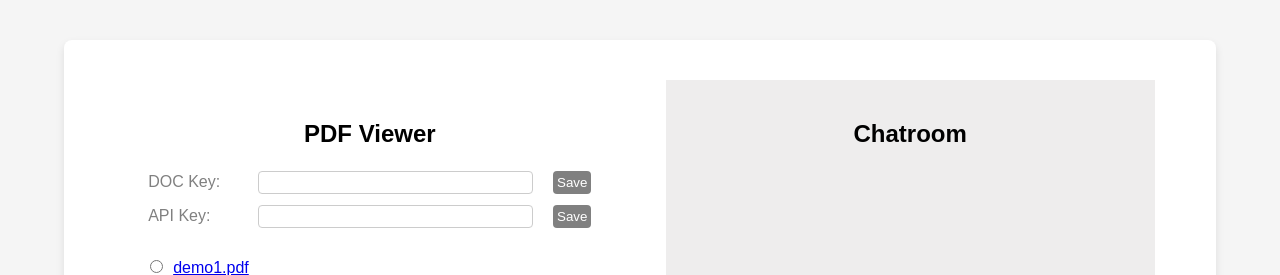
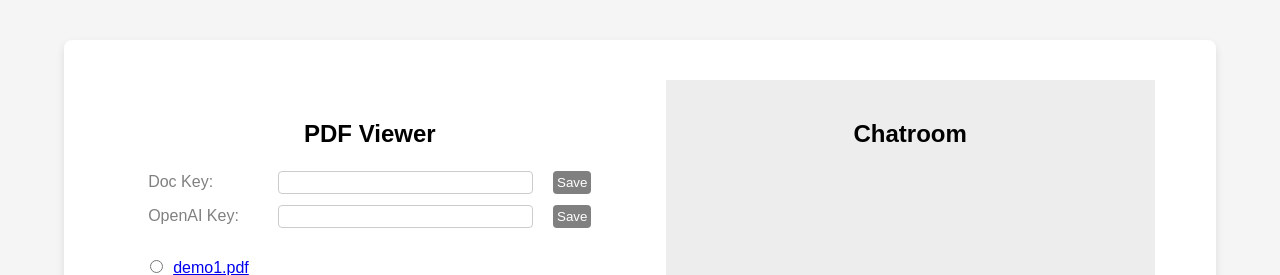
Before and after one commit to Chia-Chi-Shen/mstw-2025-TechWorkshop, a React (Create React App) app: page / in a window 1280 px wide. Shown: the top 275 px of the page. Built offline with nearby package versions, Linux system fonts and the light colour scheme; the HTML template or start-up script is replaced by a standard one.

Commit message:
fix: input field naming

```diff
--- a/src/App.css
+++ b/src/App.css
@@ -46,11 +46,11 @@ h1 {
 
 .key-label {
   color: grey;
-  width: 90px;
+  width: 110px;
 }
 
 .key-input {
-  width: 100px;
+  width: 90px;
   padding: 3px;
   border: 1px solid #ccc;
   border-radius: 4px;
@@ -140,6 +140,11 @@ h1 {
   font: inherit;
 }
 
+.chat-box textarea:focus {
+  outline: none;
+  border-color: #30a2cc;
+}
+
 .chat-box button {
   padding: 10px;
   background-color: #30a2cc;
--- a/src/App.js
+++ b/src/App.js
@@ -29,7 +29,7 @@ function App() {
 
   const sendQuestion = async () => {
     if (!openAiKey) {
-      window.alert('Please enter the API Key');
+      window.alert('Please enter the OpenAI Key');
       return;
     }
     if (!docKey) {
@@ -87,11 +87,11 @@ function App() {
   }
 
   const handleOpenAiKey = () => {
-    const target = document.querySelector('.api-key')
+    const target = document.querySelector('.openai-key')
     const OpenAiKey = target.value;
     localStorage.setItem('OpenAiKey', OpenAiKey);
     setOpenAiKey(OpenAiKey);
-    window.alert('API Key saved successfully');
+    window.alert('OpenAI Key saved successfully');
   }
 
   const handleDocKey = () => {
@@ -109,13 +109,13 @@ function App() {
         <h1>PDF Viewer</h1>
         <div className="key-container">
           <div className="key-row">
-            <span className="key-label">DOC Key:</span>
+            <span className="key-label">Doc Key:</span>
             <input className="key-input doc-key" type="password" />
             <button className="key-button" onClick={handleDocKey}>Save</button>
           </div>
           <div className="key-row">
-            <span className="key-label">API Key:</span>
-            <input className="key-input api-key" type="password" />
+            <span className="key-label">OpenAI Key:</span>
+            <input className="key-input openai-key" type="password" />
             <button className="key-button" onClick={handleOpenAiKey}>Save</button>
           </div>
         </div>
```
